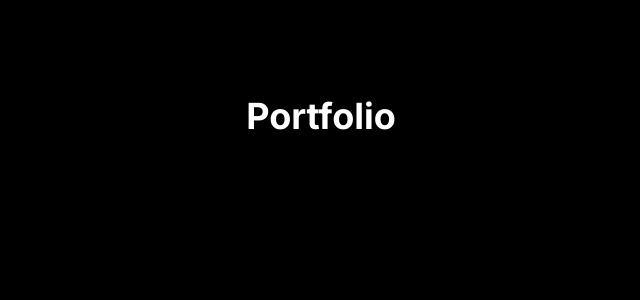
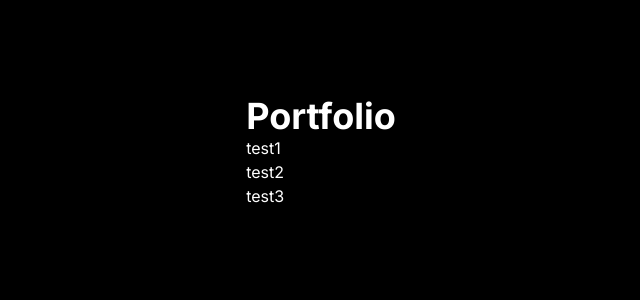
Before and after one commit to i-amare/nextjs-deep-dive, a Next.js app in the folder routing/: page /portfolio in a window 1280 px wide. Shown: the top 300 px of the page, without its empty margins (319-959 px from the left). Built offline with nearby package versions, Linux system fonts and the light colour scheme.

Commit message:
Linking to dynamic routes

```diff
--- a/routing/src/app/portfolio/[slug]/page.tsx
+++ b/routing/src/app/portfolio/[slug]/page.tsx
@@ -16,7 +16,7 @@ export default function Project({
 
 	return (
 		<div>
-			<h1 className='text-4xl font-bold'>Project</h1>
+			<h1 className='text-4xl font-bold'>Project: {params.slug}</h1>
 			<h2>Path: {params.slug}</h2>
 			<h2>ID: {searchParams.id}</h2>
 		</div>
--- a/routing/src/app/portfolio/page.tsx
+++ b/routing/src/app/portfolio/page.tsx
@@ -1,3 +1,39 @@
+import Link from "next/link";
+
 export default function Portfolio() {
-	return <div className='text-4xl font-bold'>Portfolio</div>;
+	const projects = [
+		{
+			projectName: "test1",
+			projectID: 1,
+		},
+		{
+			projectName: "test2",
+			projectID: 2,
+		},
+		{
+			projectName: "test3",
+			projectID: 3,
+		},
+	];
+
+	return (
+		<div>
+			<h1 className='text-4xl font-bold'>Portfolio</h1>
+			<div role='list' className='flex flex-col'>
+				{projects.map(
+					({
+						projectName,
+						projectID,
+					}: {
+						projectName: string;
+						projectID: number;
+					}) => (
+						<Link href={`portfolio/${projectName}?id=${projectID}`}>
+							{projectName}
+						</Link>
+					)
+				)}
+			</div>
+		</div>
+	);
 }
```
